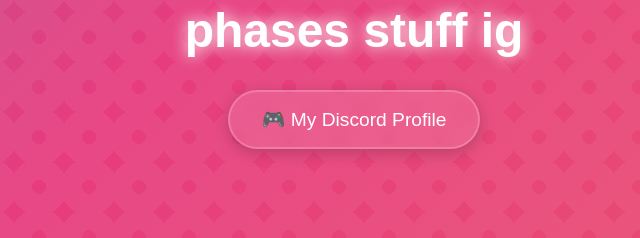
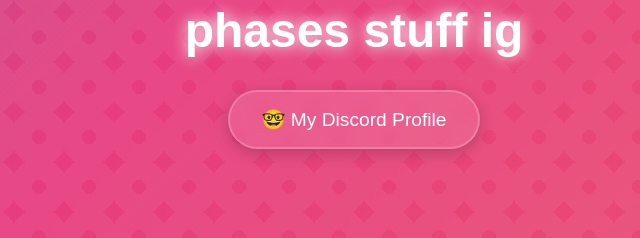
Before and after one commit to phaseydaisy/phawse, a plain HTML site: page index.html in a window 1280 px wide. Shown: the part 372-610 px from the top of the page, 286-926 px from the left. Drawn offline with Linux system fonts and the light colour scheme.

Commit message:
Update index.html

```diff
--- a/index.html
+++ b/index.html
@@ -10,7 +10,7 @@
     <h1> phases stuff ig</h1>
     <div class="portal-buttons">
       <a href="https://discord.com/users/1161104305080762449" class="btn portal-btn" target="_blank">
-        <span>🎮 My Discord Profile</span>
+        <span>🤓 My Discord Profile</span>
       </a>
     </div>
   </div>
```
